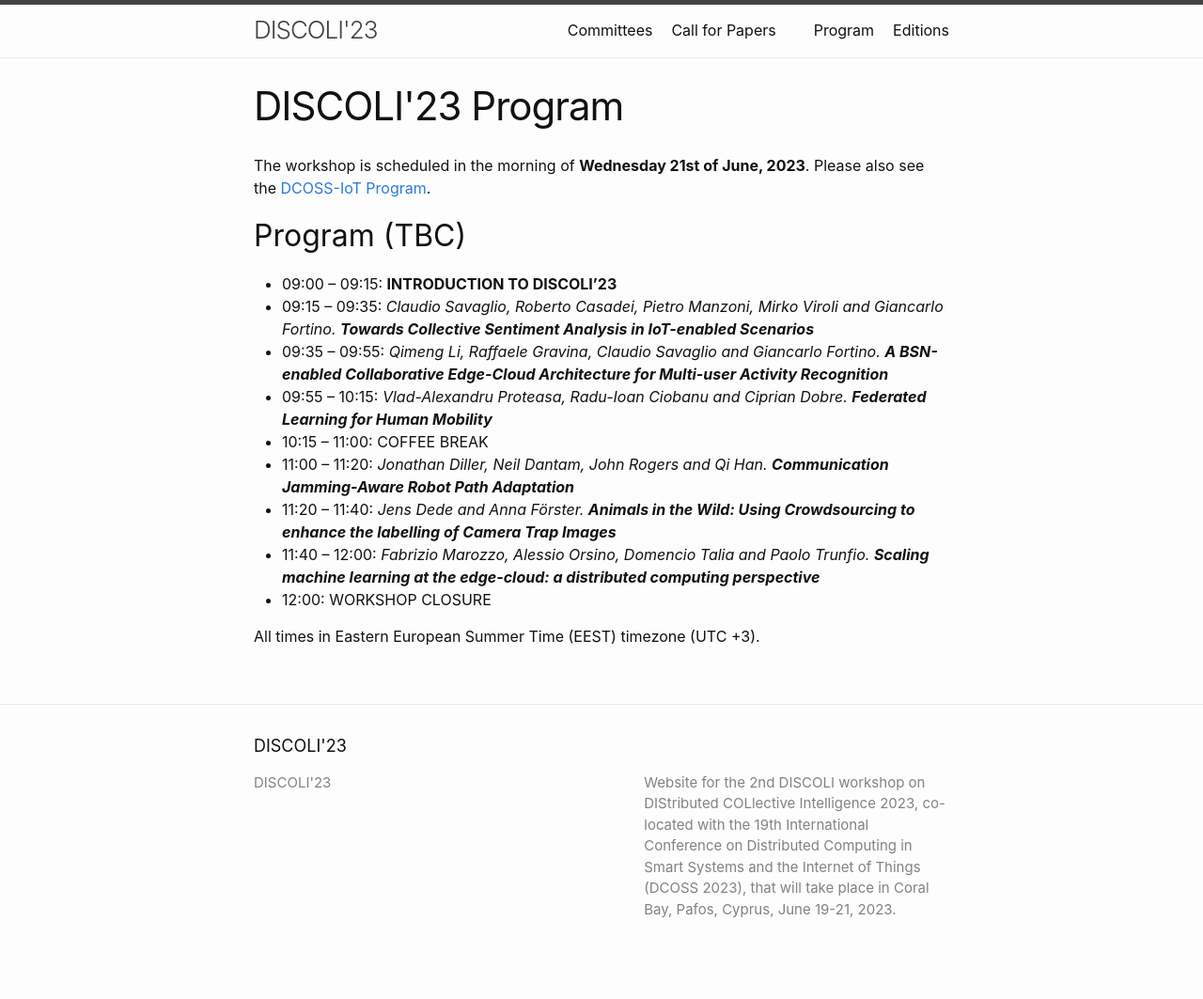
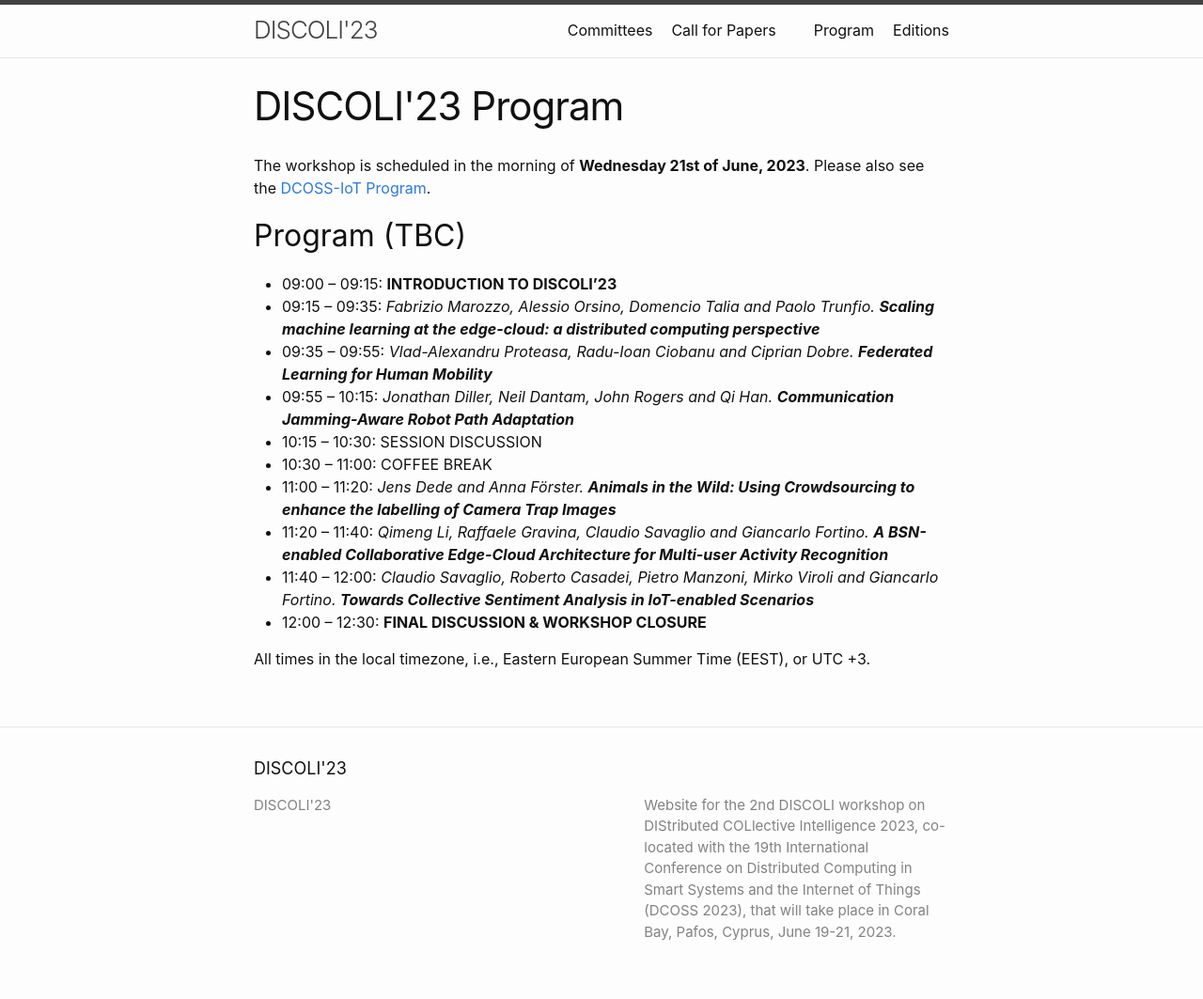
Before and after one commit to discoli-workshop/2023, a Jekyll site: the page built from program.md, in a window 1280 px wide. Shown: the whole page at 94% size. Built offline with Jekyll 4.4.1, drawn with Linux system fonts in a browser that asks for light colours; before the commit the page ends 1039 px from its top, so only the background shows below that.

Commit message:
Adjusted programme

```diff
--- a/program.md
+++ b/program.md
@@ -14,13 +14,14 @@ Please also see the [DCOSS-IoT Program](https://dcoss.org/program/).
 ## Program (TBC)
 
 * 09:00 -- 09:15: **INTRODUCTION TO DISCOLI'23**
-* 09:15 -- 09:35: _Claudio Savaglio, Roberto Casadei, Pietro Manzoni, Mirko Viroli and Giancarlo Fortino._ ***Towards Collective Sentiment Analysis in IoT-enabled Scenarios***
-* 09:35 -- 09:55: _Qimeng Li, Raffaele Gravina, Claudio Savaglio and Giancarlo Fortino._ ***A BSN-enabled Collaborative Edge-Cloud Architecture for Multi-user Activity Recognition***
-* 09:55 -- 10:15: _Vlad-Alexandru Proteasa, Radu-Ioan Ciobanu and Ciprian Dobre._ ***Federated Learning for Human Mobility***
-* 10:15 -- 11:00: COFFEE BREAK
-* 11:00 -- 11:20: _Jonathan Diller, Neil Dantam, John Rogers and Qi Han._ ***Communication Jamming-Aware Robot Path Adaptation***
-* 11:20 -- 11:40: _Jens Dede and Anna Förster._ ***Animals in the Wild: Using Crowdsourcing to enhance the labelling of Camera Trap Images***
-* 11:40 -- 12:00: _Fabrizio Marozzo, Alessio Orsino, Domencio Talia and Paolo Trunfio._ ***Scaling machine learning at the edge-cloud: a distributed computing perspective***
-* 12:00: WORKSHOP CLOSURE
+* 09:15 -- 09:35: _Fabrizio Marozzo, Alessio Orsino, Domencio Talia and Paolo Trunfio._ ***Scaling machine learning at the edge-cloud: a distributed computing perspective***
+* 09:35 -- 09:55: _Vlad-Alexandru Proteasa, Radu-Ioan Ciobanu and Ciprian Dobre._ ***Federated Learning for Human Mobility***
+* 09:55 -- 10:15: _Jonathan Diller, Neil Dantam, John Rogers and Qi Han._ ***Communication Jamming-Aware Robot Path Adaptation***
+* 10:15 -- 10:30: SESSION DISCUSSION
+* 10:30 -- 11:00: COFFEE BREAK
+* 11:00 -- 11:20: _Jens Dede and Anna Förster._ ***Animals in the Wild: Using Crowdsourcing to enhance the labelling of Camera Trap Images***
+* 11:20 -- 11:40: _Qimeng Li, Raffaele Gravina, Claudio Savaglio and Giancarlo Fortino._ ***A BSN-enabled Collaborative Edge-Cloud Architecture for Multi-user Activity Recognition***
+* 11:40 -- 12:00: _Claudio Savaglio, Roberto Casadei, Pietro Manzoni, Mirko Viroli and Giancarlo Fortino._ ***Towards Collective Sentiment Analysis in IoT-enabled Scenarios***
+* 12:00 -- 12:30: **FINAL DISCUSSION & WORKSHOP CLOSURE**
 
-All times in Eastern European Summer Time (EEST) timezone (UTC +3).
+All times in the local timezone, i.e., Eastern European Summer Time (EEST), or UTC +3.
```
